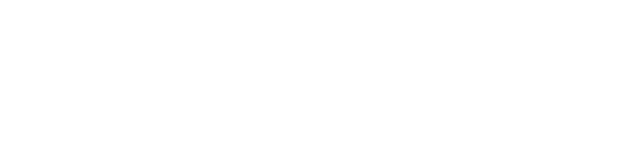
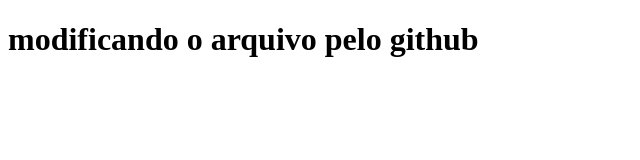
Before and after one commit to mauriciomartinss/gama-no-github, a plain HTML site: page codigo/index.html in a window 1280 px wide. Shown: the whole page, without its empty margins (0-640 px from the left). Drawn offline with Linux system fonts and the light colour scheme.

Commit message:
Update index.html
mudando pelo github

```diff
--- a/codigo/index.html
+++ b/codigo/index.html
@@ -5,6 +5,7 @@
     <meta http-equiv="X-UA-Compatible" content="IE=edge">
     <meta name="viewport" content="width=device-width, initial-scale=1.0">
     <title>pequena alteracao</title>
+    <h1>modificando o arquivo pelo github<h1>
 </head>
 <body>
 
```
